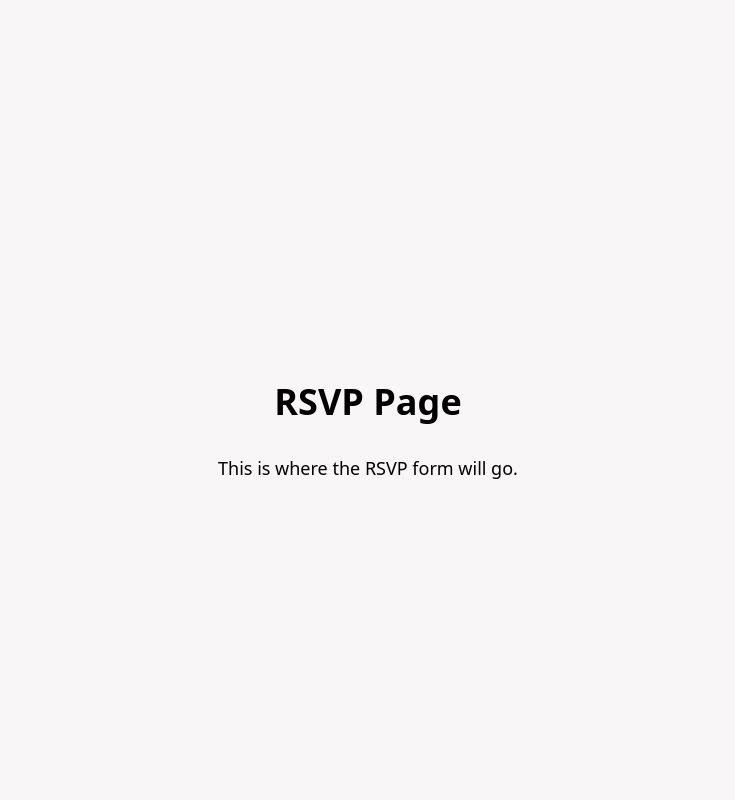
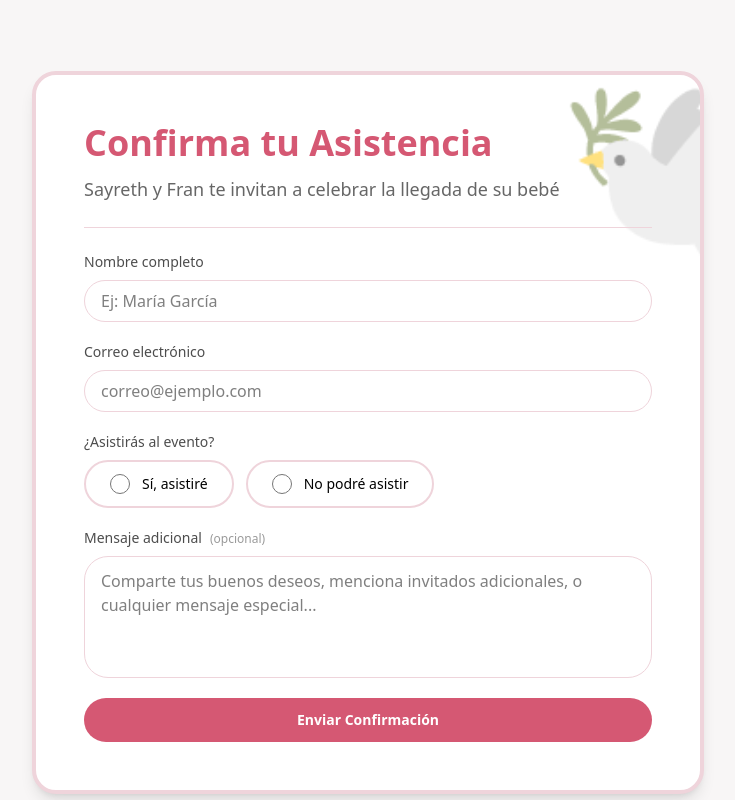
Before and after one commit to devRobots/babyshower, a Next.js app: page /rsvp in a window 1280 px wide. Shown: the top 800 px of the page, without its empty margins (272-1007 px from the left). Built offline with nearby package versions, Linux system fonts and the light colour scheme.

Commit message:
RSVP form

```diff
--- a/app/globals.css
+++ b/app/globals.css
@@ -21,6 +21,14 @@
 
   footer {
     @apply flex flex-col w-full items-center text-black/60;
+  }
+
+  input {
+    @apply border border-secondary rounded-4xl px-4 py-2 w-full;
+  }
+
+  textarea {
+    @apply border border-secondary rounded-3xl px-4 py-3 w-full resize-none focus:outline-none focus:ring-2 focus:ring-primary/30;
   }
 }
 
@@ -75,6 +83,10 @@
     @apply flex flex-col items-center justify-center min-h-screen w-full;
   }
 
+  button.button-primary {
+    @apply rounded-full px-4 py-3 font-bold text-sm w-48 bg-primary text-white hover:cursor-pointer;
+  }
+
   a.button-primary {
     @apply rounded-full px-4 py-3 font-bold text-sm w-48 bg-primary;
   }
@@ -82,4 +94,72 @@
   a.button-secondary {
     @apply w-full rounded-full px-4 py-2 font-bold text-sm text-primary bg-secondary text-center;
   }
+
+  /* RSVP Components */
+  article.response-card {
+    @apply relative w-full max-w-2xl bg-white rounded-3xl shadow-lg overflow-hidden;
+    @apply border-4 border-secondary;
+
+    .watermark {
+      @apply absolute md:-top-4 -right-24 pointer-events-none;
+      @apply opacity-50 z-0;
+
+      .watermark-emoji {
+        @apply text-[10rem] md:text-[12rem] leading-none;
+      }
+    }
+
+    .card-content {
+      @apply relative z-10 p-8 md:p-12;
+    }
+  }
+
+  section.rsvp-header {
+    @apply flex flex-col gap-3;
+
+    .rsvp-emoji {
+      @apply text-5xl md:text-6xl;
+    }
+
+    .rsvp-title {
+      @apply text-3xl md:text-4xl font-bold text-primary;
+    }
+
+    .rsvp-subtitle {
+      @apply text-base md:text-lg text-black/60 text-pretty;
+    }
+  }
+
+  form.guest-form {
+    @apply flex flex-col gap-5;
+
+    .form-field {
+      @apply flex flex-col gap-2;
+    }
+
+    .form-label {
+      @apply text-sm font-medium text-black/70;
+    }
+
+    .radio-group {
+      @apply flex flex-col sm:flex-row pt-2 gap-3;
+    }
+
+    .radio-option {
+      @apply flex items-center gap-3 border-2 border-secondary rounded-3xl px-6 py-3;
+      @apply cursor-pointer transition-all hover:bg-secondary/30 hover:border-primary;
+
+      input[type="radio"] {
+        @apply w-5 h-5 accent-primary cursor-pointer;
+      }
+
+      span {
+        @apply text-sm font-medium;
+      }
+    }
+
+    .radio-option:has(input:checked) {
+      @apply bg-secondary border-primary;
+    }
+  }
 }
--- a/app/rsvp/page.tsx
+++ b/app/rsvp/page.tsx
@@ -1,8 +1,27 @@
+import GuestForm from "@/components/rsvp/GuestForm";
+import ResponseCard from "@/components/rsvp/ResponseCard";
+import { getConfig } from "@lib/config";
+
 export default function RsvpPage() {
+  const { parents } = getConfig();
+  const { mom, dad } = parents;
+
   return (
-    <div className="flex flex-col items-center justify-center min-h-screen py-2">
-      <h1 className="text-4xl font-bold mb-8">RSVP Page</h1>
-      <p className="text-lg">This is where the RSVP form will go.</p>
-    </div>
+    <main className="rsvp">
+      <ResponseCard>
+        <section className="rsvp-header">
+          <h1 className="rsvp-title">Confirma tu Asistencia</h1>
+          <p className="rsvp-subtitle">
+            {mom} y {dad} te invitan a celebrar la llegada de su bebé
+          </p>
+        </section>
+
+        <hr className="my-6 border-secondary" />
+
+        <section className="rsvp-form-section">
+          <GuestForm />
+        </section>
+      </ResponseCard>
+    </main>
   );
 }
--- /dev/null
+++ b/components/rsvp/GuestForm.tsx
@@ -0,0 +1,86 @@
+"use client";
+
+export default function GuestForm() {
+  const handleSubmit = (e: React.FormEvent<HTMLFormElement>) => {
+    e.preventDefault();
+    // TODO: Implementar lógica de envío del formulario
+    console.log("Formulario enviado");
+  };
+
+  return (
+    <form className="guest-form" onSubmit={handleSubmit}>
+      <div className="form-field">
+        <label htmlFor="name" className="form-label">
+          Nombre completo
+        </label>
+        <input
+          type="text"
+          id="name"
+          name="name"
+          placeholder="Ej: María García"
+          required
+        />
+      </div>
+
+      <div className="form-field">
+        <label htmlFor="email" className="form-label">
+          Correo electrónico
+        </label>
+        <input
+          type="email"
+          id="email"
+          name="email"
+          placeholder="correo@ejemplo.com"
+          required
+        />
+      </div>
+
+      <fieldset className="form-field">
+        <legend className="form-label">
+          ¿Asistirás al evento?
+        </legend>
+
+        <div className="radio-group">
+          <label htmlFor="attending_yes" className="radio-option">
+            <input
+              type="radio"
+              id="attending_yes"
+              name="attending"
+              value="yes"
+              required
+            />
+            <span>Sí, asistiré</span>
+          </label>
+
+          <label htmlFor="attending_no" className="radio-option">
+            <input
+              type="radio"
+              id="attending_no"
+              name="attending"
+              value="no"
+              required
+            />
+            <span>No podré asistir</span>
+          </label>
+        </div>
+      </fieldset>
+
+      <div className="form-field">
+        <label htmlFor="message" className="form-label">
+          Mensaje adicional
+          <span className="text-xs text-black/40 ml-2">(opcional)</span>
+        </label>
+        <textarea
+          id="message"
+          name="message"
+          rows={4}
+          placeholder="Comparte tus buenos deseos, menciona invitados adicionales, o cualquier mensaje especial..."
+        />
+      </div>
+
+      <button type="submit" className="button-primary w-full">
+        Enviar Confirmación
+      </button>
+    </form>
+  );
+}
--- /dev/null
+++ b/components/rsvp/ResponseCard.tsx
@@ -0,0 +1,17 @@
+export interface ResponseCardProps {
+  children?: React.ReactNode;
+}
+
+export default function ResponseCard(props: ResponseCardProps) {
+  const { children } = props;
+  return (
+    <article className="response-card">
+      <div className="watermark">
+        <span className="watermark-emoji">🕊️</span>
+      </div>
+      <div className="card-content">
+        {children}
+      </div>
+    </article>
+  );
+}
```
